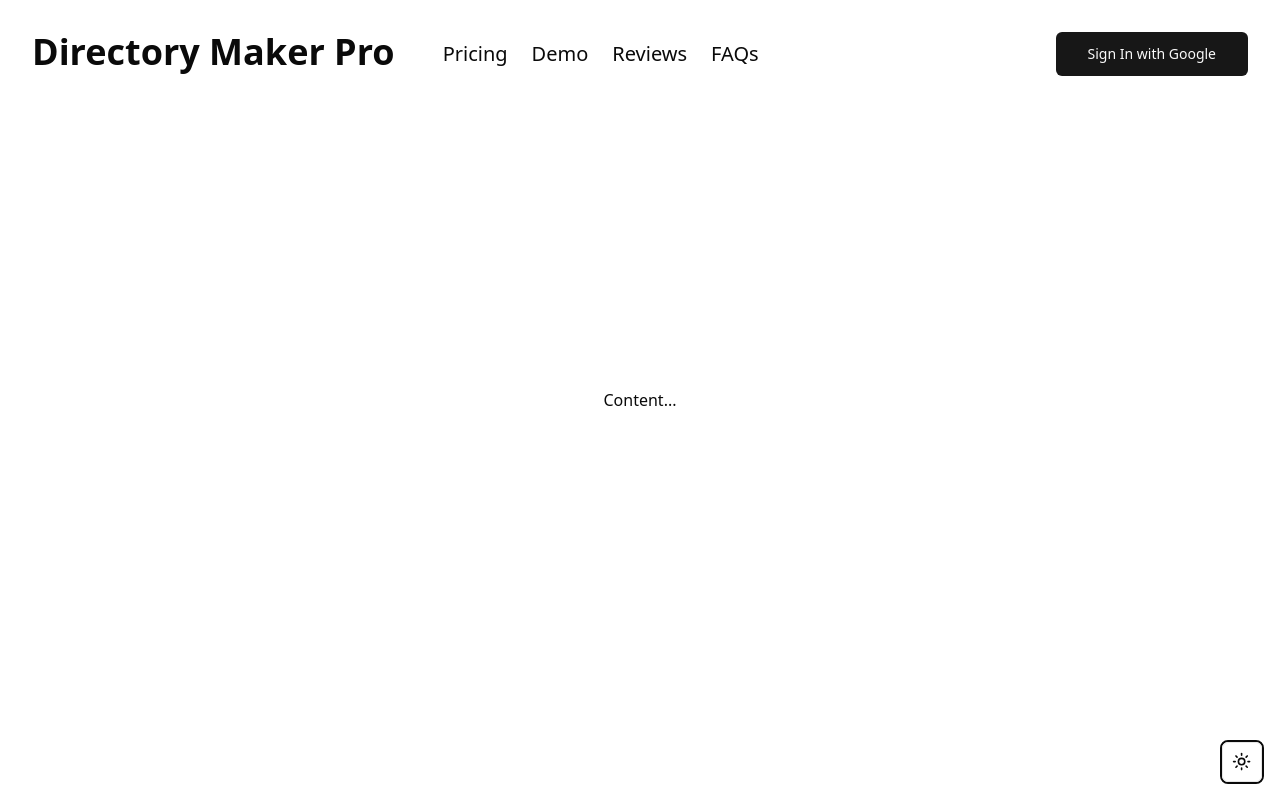
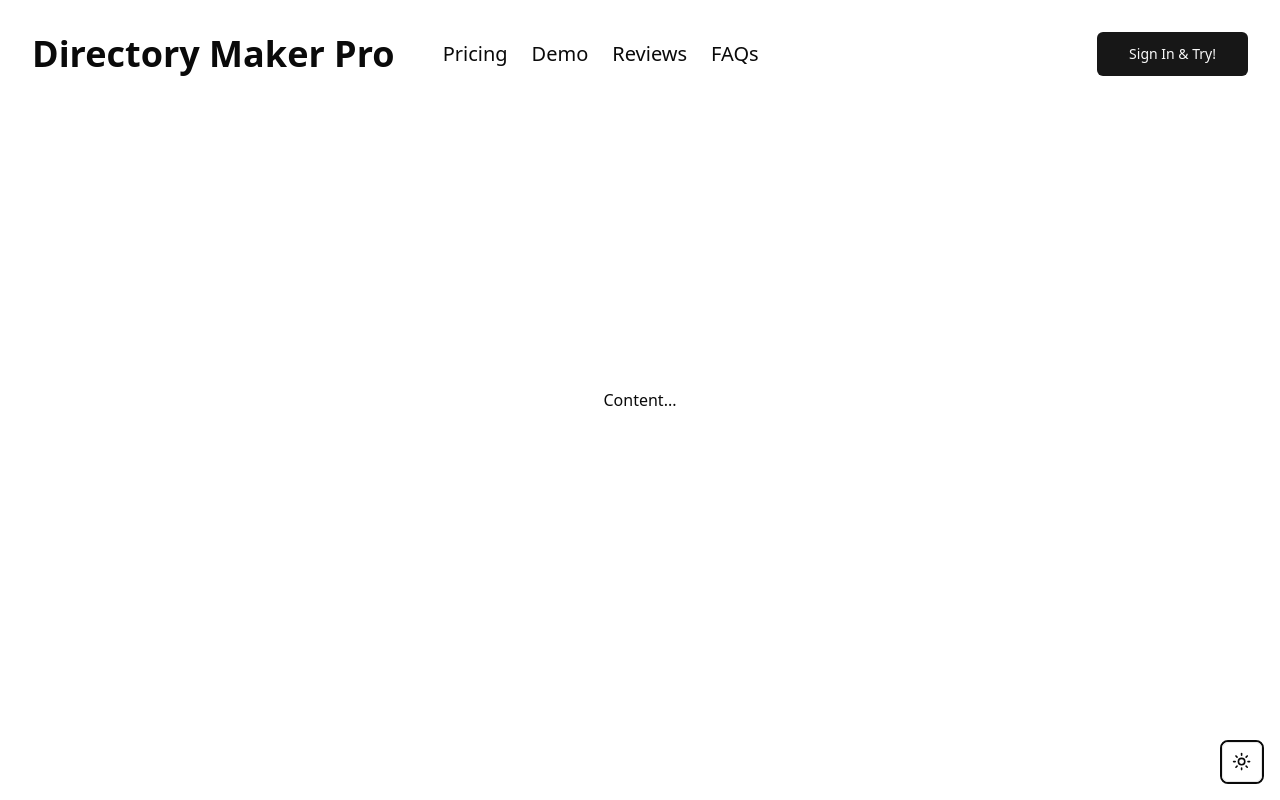
Before and after one commit to mrvfino/directory_maker_pro, a Next.js app in the folder landing/: page /dashboard in a window 1280 px wide. Built offline with nearby package versions, Linux system fonts and the light colour scheme; no server answers.

Commit message:
improve sign in ux

```diff
--- a/landing/package.json
+++ b/landing/package.json
@@ -9,6 +9,7 @@
     "lint": "next lint"
   },
   "dependencies": {
+    "@radix-ui/react-avatar": "^1.0.4",
     "@radix-ui/react-dropdown-menu": "^2.0.6",
     "@radix-ui/react-slot": "^1.0.2",
     "class-variance-authority": "^0.7.0",
--- a/landing/src/components/navigation-bar.tsx
+++ b/landing/src/components/navigation-bar.tsx
@@ -9,8 +9,8 @@
 
 export default function NavigationBar({ items }: NavigationBarProps) {
   return (
-    <div className="fixed left-0 right-0 top-0 m-8 flex flex-col gap-4 md:flex-row md:justify-between">
-      <div className="flex flex-col gap-4 md:flex-row">
+    <div className="fixed left-0 right-0 top-0 m-8 flex flex-col items-center gap-4 md:flex-row md:justify-between">
+      <div className="flex flex-col gap-4 md:flex-row md:items-center">
         <h1 className="text-foreground text-center text-3xl font-bold md:text-4xl">
           Directory Maker Pro
         </h1>
@@ -30,7 +30,9 @@
           ))}
         </nav>
       </div>
-      <SignInButton />
+      <div className="">
+        <SignInButton />
+      </div>
     </div>
   );
 }
--- a/landing/src/components/sign-in-button.tsx
+++ b/landing/src/components/sign-in-button.tsx
@@ -9,39 +9,51 @@
 
 export default function SignInButton() {
   const user = useGetUser();
-  const [pending, setPending] = useState(true);
-
-  // localStorage.removeItem("login");
+  const [signInPending, setSignInPending] = useState(false);
+  const [hasAuthenticateduser, setHasAuthenticatedUser] = useState<boolean>();
 
   useEffect(() => {
-    if (localStorage) {
-      setPending(!user && localStorage.getItem("login") == "pending");
+    if (typeof window !== undefined) {
+      setHasAuthenticatedUser(
+        localStorage.getItem("hasAuthenticatedUser") === "yes" ?? false,
+      );
     }
-  }, [user]);
+  }, []);
 
   const onClickHandler = async () => {
-    if (user?.email) {
-      localStorage.removeItem("login");
+    if (user) {
       await signOut(auth);
+      localStorage.removeItem("hasAuthenticatedUser");
       return;
     }
     const provider = new GoogleAuthProvider();
-    localStorage.setItem("login", "pending");
-    await signInWithPopup(auth, provider).catch((error) => {
-      alert(error);
-      localStorage.removeItem("login");
-    });
+    try {
+      setSignInPending(true);
+      const result = await signInWithPopup(auth, provider);
+      if (result.user) {
+        localStorage.setItem("hasAuthenticatedUser", "yes");
+        setSignInPending(false);
+      }
+    } catch {
+      setSignInPending(false);
+    }
   };
+
+  const pending =
+    hasAuthenticateduser === undefined ||
+    (hasAuthenticateduser && user === undefined) ||
+    signInPending;
+  const buttonText = user ? user.email : "Sign In & Try!";
 
   return (
     <Button
-      className="flex-row md:flex"
+      className="flex flex-row md:flex"
       size="lg"
       onClick={onClickHandler}
       disabled={pending}
     >
       {pending && <Loader2 className="mr-2 h-4 w-4 animate-spin" />}
-      {pending ? "Loading" : user?.email ?? "Sign In with Google"}
+      {buttonText}
     </Button>
   );
 }
--- /dev/null
+++ b/landing/src/components/ui/avatar.tsx
@@ -0,0 +1,50 @@
+"use client"
+
+import * as React from "react"
+import * as AvatarPrimitive from "@radix-ui/react-avatar"
+
+import { cn } from "@/lib/utils"
+
+const Avatar = React.forwardRef<
+  React.ElementRef<typeof AvatarPrimitive.Root>,
+  React.ComponentPropsWithoutRef<typeof AvatarPrimitive.Root>
+>(({ className, ...props }, ref) => (
+  <AvatarPrimitive.Root
+    ref={ref}
+    className={cn(
+      "relative flex h-10 w-10 shrink-0 overflow-hidden rounded-full",
+      className
+    )}
+    {...props}
+  />
+))
+Avatar.displayName = AvatarPrimitive.Root.displayName
+
+const AvatarImage = React.forwardRef<
+  React.ElementRef<typeof AvatarPrimitive.Image>,
+  React.ComponentPropsWithoutRef<typeof AvatarPrimitive.Image>
+>(({ className, ...props }, ref) => (
+  <AvatarPrimitive.Image
+    ref={ref}
+    className={cn("aspect-square h-full w-full", className)}
+    {...props}
+  />
+))
+AvatarImage.displayName = AvatarPrimitive.Image.displayName
+
+const AvatarFallback = React.forwardRef<
+  React.ElementRef<typeof AvatarPrimitive.Fallback>,
+  React.ComponentPropsWithoutRef<typeof AvatarPrimitive.Fallback>
+>(({ className, ...props }, ref) => (
+  <AvatarPrimitive.Fallback
+    ref={ref}
+    className={cn(
+      "flex h-full w-full items-center justify-center rounded-full bg-muted",
+      className
+    )}
+    {...props}
+  />
+))
+AvatarFallback.displayName = AvatarPrimitive.Fallback.displayName
+
+export { Avatar, AvatarImage, AvatarFallback }
```
Also changed, not shown: 1 other file (tests, documents, lock files or other folders).
